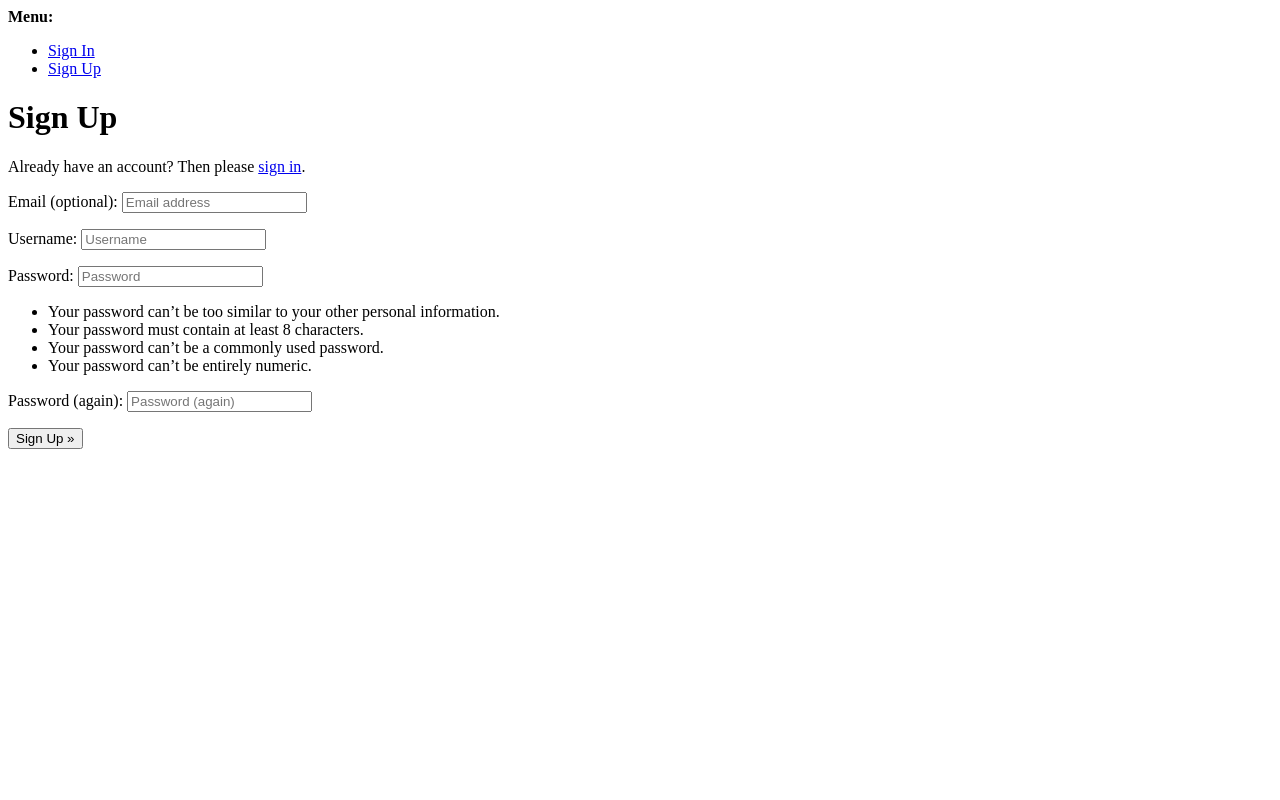
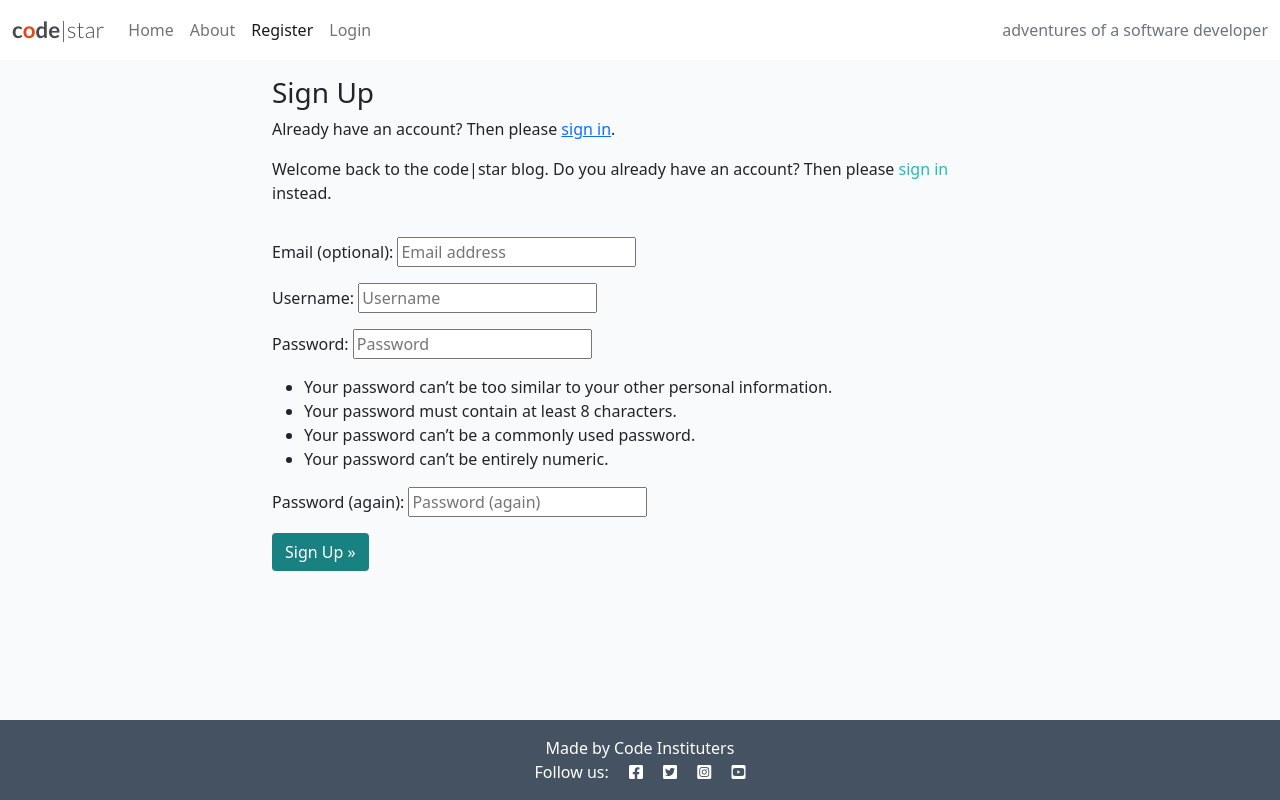
Before and after one commit to Ethra8/django-blog, a Django app: page /accounts/signup/ in a window 1280 px wide. Run offline with Django 4.2, Linux system fonts and the light colour scheme.

Commit message:
add style to sing up template

```diff
--- a/codestar/settings.py
+++ b/codestar/settings.py
@@ -28,9 +28,9 @@ TEMPLATES_DIR = os.path.join(BASE_DIR, 'templates')
 SECRET_KEY = os.environ.get("SECRET_KEY")
 
 # SECURITY WARNING: don't run with debug turned on in production!
-DEBUG = False
+DEBUG = True
 
-ALLOWED_HOSTS = ['8000-ethra8-djangoblog-f7hms4490vm.ws-eu110.gitpod.io', '.herokuapp.com']
+ALLOWED_HOSTS = ['8000-ethra8-djangoblog-aalmqupqc1x.ws-eu110.gitpod.io', '.herokuapp.com']
 
 
 # Application definition
--- a/templates/account/signup.html
+++ b/templates/account/signup.html
@@ -1,21 +1,30 @@
-{% extends "account/base.html" %}
+{% extends "base.html" %}
 
 {% load i18n %}
 
 {% block head_title %}{% trans "Signup" %}{% endblock head_title %}
 
 {% block content %}
-<h1>{% trans "Sign Up" %}</h1>
-
+  <div class="container">
+    <div class="row">
+      <div class="col-md-8 mt-3 offset-md-2">
+        <h3>{% trans "Sign Up" %}</h3>
         <p>{% blocktrans %}Already have an account? Then please <a href="{{ login_url }}">sign in</a>.{% endblocktrans %}</p>
-
+          Welcome back to the code|star blog. Do you already have an account? Then please
+          <a class="link" href="{{ login_url }}">sign in</a> instead.
+        </p>
+    </div>
+  </div>
+  <div class="row">
+    <div class="col-md-8 mt-3 offset-md-2">
       <form class="signup" id="signup_form" method="post" action="{% url 'account_signup' %}">
         {% csrf_token %}
         {{ form.as_p }}
         {% if redirect_field_value %}
         <input type="hidden" name="{{ redirect_field_name }}" value="{{ redirect_field_value }}" />
         {% endif %}
-  <button type="submit">{% trans "Sign Up" %} &raquo;</button>
+        <button class="btn btn-signup right" type="submit">{% trans "Sign Up" %} &raquo;</button>
       </form>
-
+    </div>
+  </div>
 {% endblock content %}
```
Lines whose indentation alone changed are shown as unchanged.
